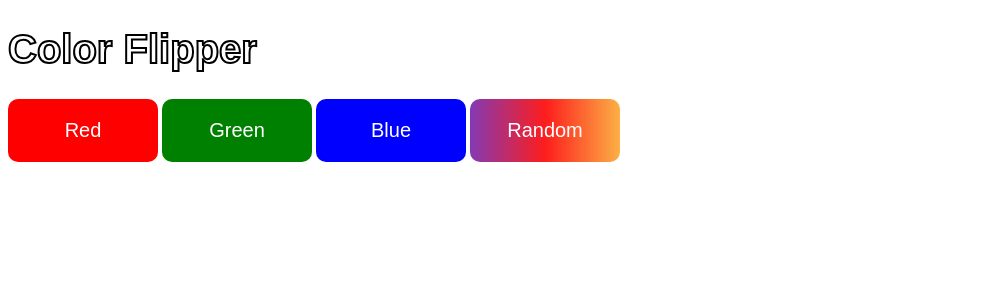
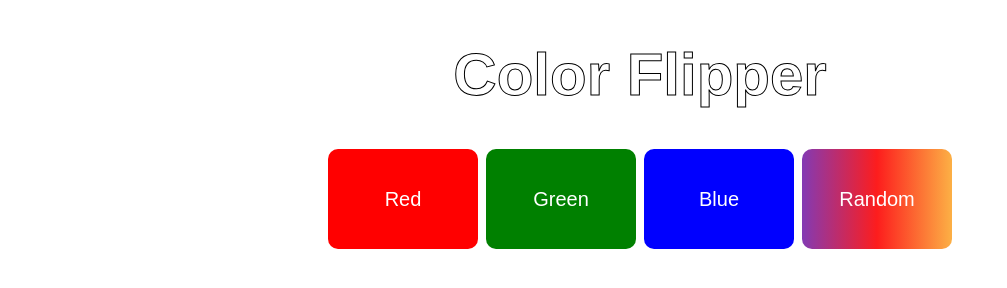
Before and after one commit to virocodes/color-flipper, a plain HTML site: page index.html in a window 1280 px wide. Shown: the whole page, without its empty margins (0-1007 px from the left). Drawn offline with Linux system fonts and the light colour scheme.

Commit message:
Style website

```diff
--- a/index.html
+++ b/index.html
@@ -8,10 +8,12 @@
 </head>
 <body>
     <h1>Color Flipper</h1>
-    <button id="red">Red</button>
-    <button id="green">Green</button>
-    <button id="blue">Blue</button>
-    <button id="random">Random</button>
+    <div class="btns">
+        <button id="red">Red</button>
+        <button id="green">Green</button>
+        <button id="blue">Blue</button>
+        <button id="random">Random</button>
+    </div>
     <script src="script.js"></script>
 </body>
 </html>
--- a/style.css
+++ b/style.css
@@ -1,3 +1,14 @@
+body {
+    text-align: center;
+}
+
+.btns {
+    display: flex;
+    justify-content: space-around;
+    padding-left: 25%;
+    padding-right: 25%;
+}
+
 button {
     color: white;
     border: none;
@@ -5,6 +16,7 @@ button {
     border-radius: 10px;
     width: 150px;
     font-size: 20px;
+    height: 100px;
 }
 
 button:hover {
@@ -14,8 +26,8 @@ button:hover {
 h1 {
     color: white;
     font-family: sans-serif;
-    -webkit-text-stroke: 2px black;
-    font-size: 40px;
+    -webkit-text-stroke: 1px black;
+    font-size: 60px;
 }
 
 #red {
```
